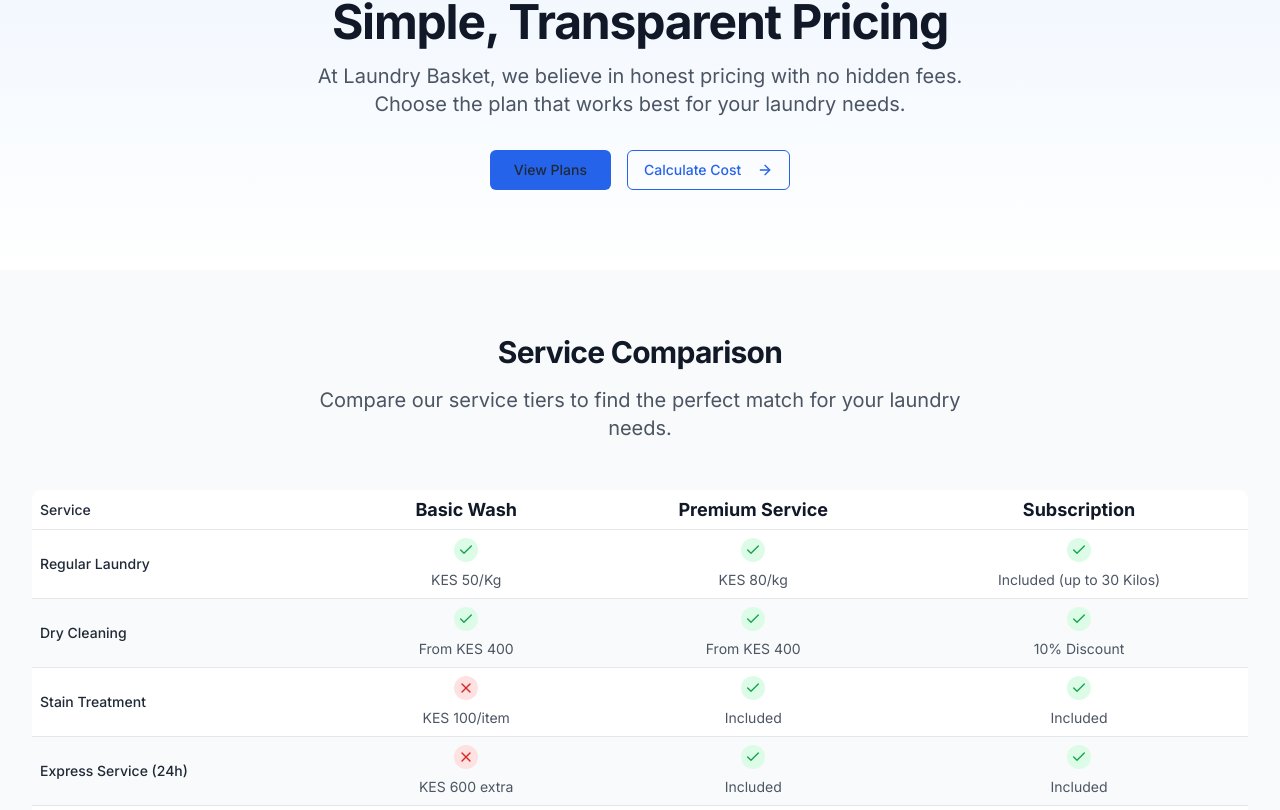
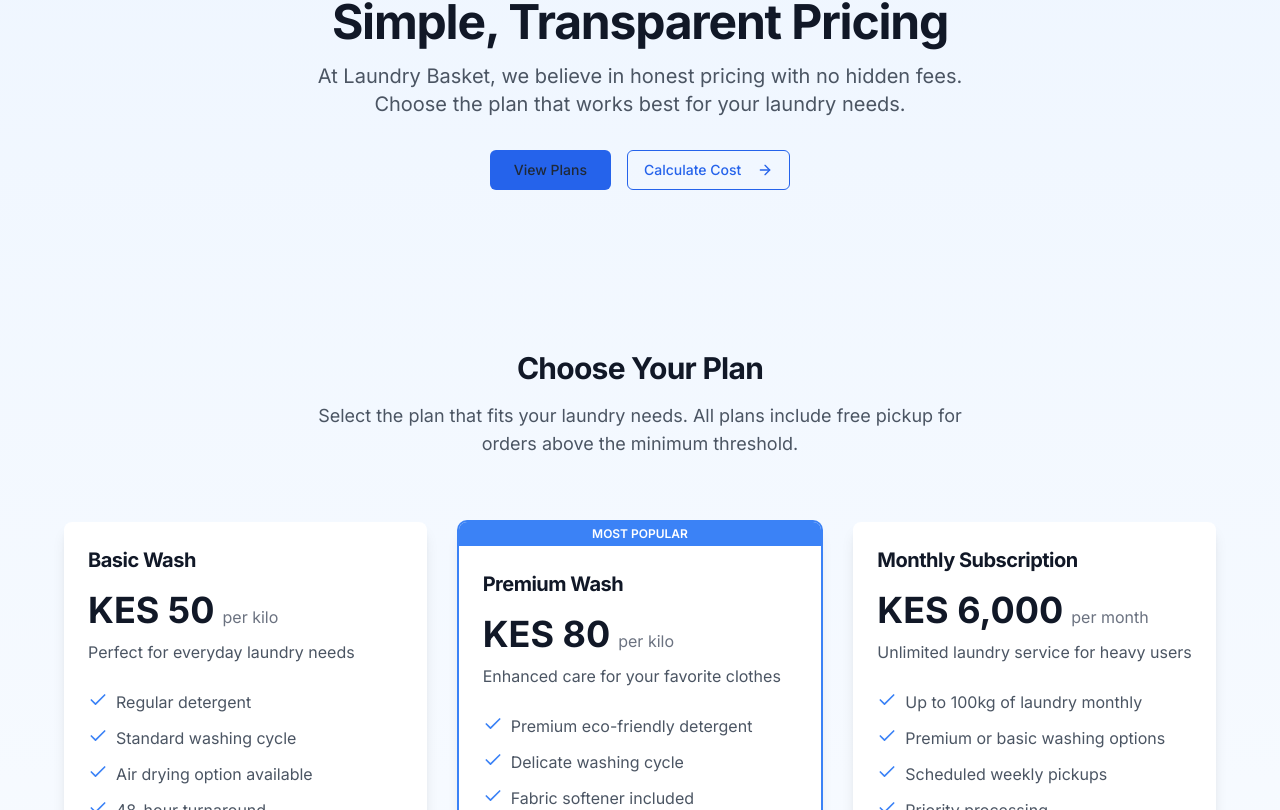
Before and after one commit to Andymwangi/laundry-website, a Next.js app: page /pricing in a window 1280 px wide. Shown: the part 290-1100 px from the top of the page. Built offline with nearby package versions, Linux system fonts and the light colour scheme.

Commit message:
changes to the pricing page

```diff
--- a/src/components/pricing/PricingTiers.tsx
+++ b/src/components/pricing/PricingTiers.tsx
@@ -2,10 +2,10 @@
 import React, { useState } from 'react';
 import { motion } from 'framer-motion';
 import { Button } from '@/components/ui/button';
-import { ArrowRight } from 'lucide-react';
+import { ArrowRight, Check } from 'lucide-react';
 import Link from 'next/link';
 
-const PricingHero = () => {
+const PricingPage = () => {
   const [showCalculator, setShowCalculator] = useState(false);
   const [kilos, setKilos] = useState(1);
   const [serviceType, setServiceType] = useState('basic');
@@ -25,8 +25,64 @@
     setTotal(cost);
   };
 
+  // Pricing plans data
+  const pricingPlans = [
+    {
+      name: "Basic Wash",
+      price: "KES 50",
+      unit: "per kilo",
+      description: "Perfect for everyday laundry needs",
+      features: [
+        "Regular detergent",
+        "Standard washing cycle",
+        "Air drying option available",
+        "48-hour turnaround",
+        "Free pickup for 5kg or more"
+      ],
+      highlight: false,
+      ctaText: "Choose Basic",
+      href: "/checkout?plan=basic"
+    },
+    {
+      name: "Premium Wash",
+      price: "KES 80",
+      unit: "per kilo",
+      description: "Enhanced care for your favorite clothes",
+      features: [
+        "Premium eco-friendly detergent",
+        "Delicate washing cycle",
+        "Fabric softener included",
+        "24-hour turnaround",
+        "Free pickup and delivery",
+        "Stain treatment included"
+      ],
+      highlight: true,
+      ctaText: "Choose Premium",
+      href: "/checkout?plan=premium"
+    },
+    {
+      name: "Monthly Subscription",
+      price: "KES 6,000",
+      unit: "per month",
+      description: "Unlimited laundry service for heavy users",
+      features: [
+        "Up to 100kg of laundry monthly",
+        "Premium or basic washing options",
+        "Scheduled weekly pickups",
+        "Priority processing",
+        "Dedicated account manager",
+        "WhatsApp notifications"
+      ],
+      highlight: false,
+      ctaText: "Subscribe Monthly",
+      href: "/checkout?plan=subscription"
+    }
+  ];
+
   return (
-    <section className="relative py-20 overflow-hidden bg-gradient-to-b from-blue-50 to-white">
+    <div className="bg-gradient-to-b from-blue-50 to-white min-h-screen">
+      {/* Hero Section */}
+      <section className="relative py-20 overflow-hidden">
         <div className="container mx-auto px-4 sm:px-6 lg:px-8">
           <div className="text-center max-w-3xl mx-auto">
             <motion.div
@@ -41,11 +97,16 @@
                 At Laundry Basket, we believe in honest pricing with no hidden fees. Choose the plan that works best for your laundry needs.
               </p>
               <div className="flex justify-center gap-4 flex-wrap">
-              <Link href="/pricing">
-                <Button size="lg" className="bg-blue-600 hover:bg-blue-700">
+                <Button
+                  size="lg"
+                  className="bg-blue-600 hover:bg-blue-700"
+                  onClick={() => {
+                    const plansSection = document.getElementById('pricing-plans');
+                    plansSection?.scrollIntoView({ behavior: 'smooth' });
+                  }}
+                >
                   View Plans
                 </Button>
-              </Link>
                 <Button
                   size="lg"
                   variant="outline"
@@ -133,6 +194,15 @@
                        serviceType === 'premium' ? 'Premium Wash - KES 80 per kilo' :
                        'Monthly Subscription - KES 6,000 fixed'}
                     </p>
+
+                    <Link
+                      href={`/checkout?plan=${serviceType}${serviceType !== 'subscription' ? `&kilos=${kilos}` : ''}`}
+                      className="block mt-4"
+                    >
+                      <Button className="w-full bg-blue-600">
+                        Proceed to Checkout
+                      </Button>
+                    </Link>
                   </div>
                 )}
               </motion.div>
@@ -146,7 +216,111 @@
           <div className="absolute bottom-0 left-0 bg-yellow-200 opacity-20 rounded-full w-64 h-64 -mb-10 -ml-10"></div>
         </div>
       </section>
+
+      {/* Pricing Plans Section */}
+      <section id="pricing-plans" className="py-20">
+        <div className="container mx-auto px-4 sm:px-6 lg:px-8">
+          <div className="text-center mb-16">
+            <h2 className="text-3xl font-bold text-gray-900">Choose Your Plan</h2>
+            <p className="mt-4 text-lg text-gray-600 max-w-2xl mx-auto">
+              Select the plan that fits your laundry needs. All plans include free pickup for orders above the minimum threshold.
+            </p>
+          </div>
+
+          <div className="grid grid-cols-1 md:grid-cols-3 gap-8 max-w-6xl mx-auto">
+            {pricingPlans.map((plan, index) => (
+              <motion.div
+                key={index}
+                initial={{ opacity: 0, y: 20 }}
+                animate={{ opacity: 1, y: 0 }}
+                transition={{ duration: 0.5, delay: index * 0.1 }}
+                className={`rounded-lg overflow-hidden shadow-lg bg-white ${
+                  plan.highlight ? 'ring-2 ring-blue-500 relative' : ''
+                }`}
+              >
+                {plan.highlight && (
+                  <div className="bg-blue-500 text-white text-xs font-semibold py-1 text-center">
+                    MOST POPULAR
+                  </div>
+                )}
+                <div className="p-6">
+                  <h3 className="text-xl font-bold text-gray-900">{plan.name}</h3>
+                  <div className="mt-4 flex items-baseline">
+                    <span className="text-4xl font-bold text-gray-900">{plan.price}</span>
+                    <span className="ml-2 text-gray-500">{plan.unit}</span>
+                  </div>
+                  <p className="mt-2 text-gray-600">{plan.description}</p>
+
+                  <div className="mt-6">
+                    <ul className="space-y-3">
+                      {plan.features.map((feature, featureIndex) => (
+                        <li key={featureIndex} className="flex items-start">
+                          <Check className="h-5 w-5 text-blue-500 mr-2 flex-shrink-0" />
+                          <span className="text-gray-600">{feature}</span>
+                        </li>
+                      ))}
+                    </ul>
+                  </div>
+                </div>
+                <div className="p-6 bg-gray-50 border-t border-gray-100">
+                  <Link href={plan.href}>
+                    <Button
+                      className={`w-full ${
+                        plan.highlight ? 'bg-blue-600 hover:bg-blue-700' : 'bg-gray-800 hover:bg-gray-900'
+                      }`}
+                      size="lg"
+                    >
+                      {plan.ctaText}
+                    </Button>
+                  </Link>
+                </div>
+              </motion.div>
+            ))}
+          </div>
+        </div>
+      </section>
+
+      {/* FAQ Section - Optional */}
+      <section className="py-16 bg-gray-50">
+        <div className="container mx-auto px-4 sm:px-6 lg:px-8">
+          <div className="text-center mb-12">
+            <h2 className="text-3xl font-bold text-gray-900">Frequently Asked Questions</h2>
+            <p className="mt-4 text-lg text-gray-600 max-w-2xl mx-auto">
+              Have questions about our pricing? Find answers to common inquiries below.
+            </p>
+          </div>
+
+          <div className="max-w-3xl mx-auto space-y-6">
+            {/* FAQ items would go here */}
+            <div className="bg-white rounded-lg shadow-md p-6">
+              <h3 className="text-lg font-semibold text-gray-900">How is the weight of my laundry determined?</h3>
+              <p className="mt-2 text-gray-600">
+                We weigh all laundry when it arrives at our facility using calibrated industrial scales.
+                You'll only be charged for the actual weight of your dry items.
+              </p>
+            </div>
+
+            <div className="bg-white rounded-lg shadow-md p-6">
+              <h3 className="text-lg font-semibold text-gray-900">Is there a minimum order requirement?</h3>
+              <p className="mt-2 text-gray-600">
+                For basic and premium wash services, there's a 2kg minimum order. Free pickup is available for orders of 5kg or more.
+                Subscription users have no minimum per pickup, with scheduled weekly service.
+              </p>
+            </div>
+
+            <div className="bg-white rounded-lg shadow-md p-6">
+              <h3 className="text-lg font-semibold text-gray-900">How does the monthly subscription work?</h3>
+              <p className="mt-2 text-gray-600">
+                Our monthly subscription covers up to 100kg of laundry per month, with weekly scheduled pickups.
+                You can choose between basic or premium washing for each batch at no extra cost.
+                Any usage beyond 100kg will be charged at the premium rate.
+              </p>
+            </div>
+          </div>
+        </div>
+      </section>
+    </div>
   );
 };
 
-export default PricingHero;
+export default PricingPage;
```
Lines whose indentation alone changed are shown as unchanged.
